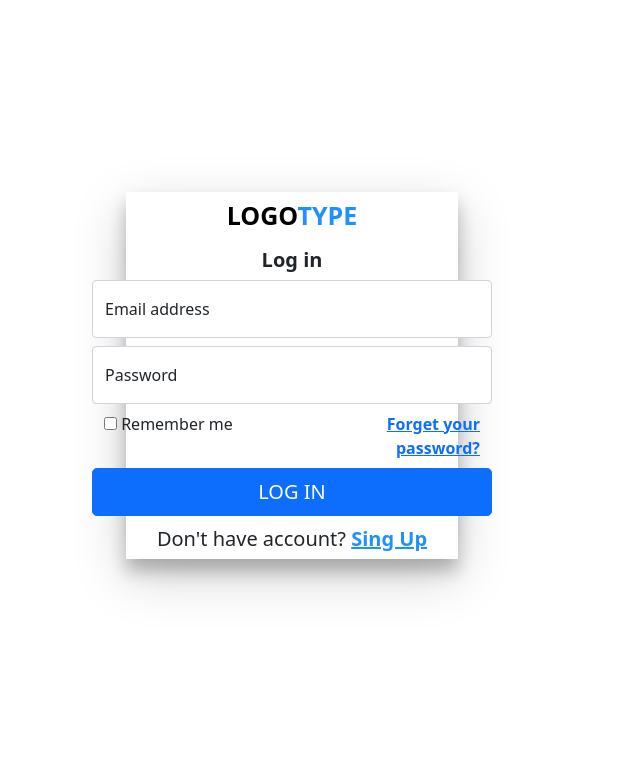
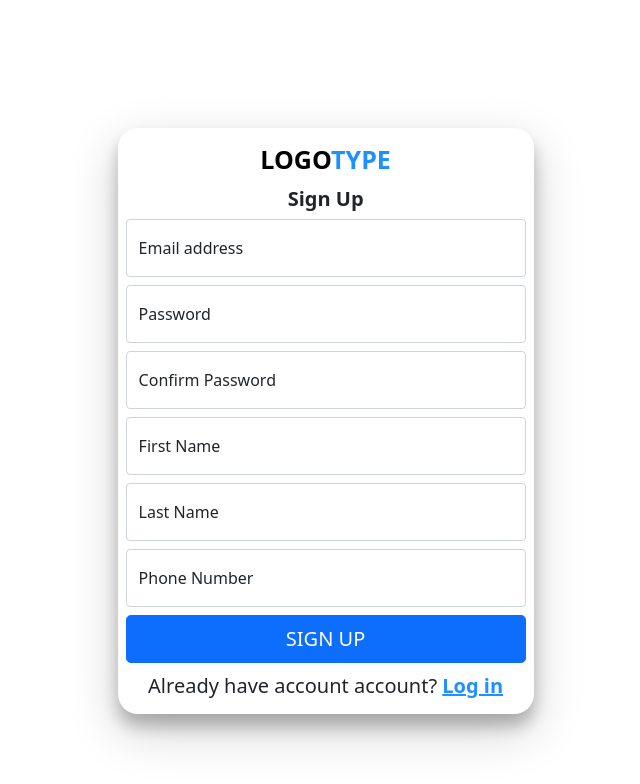
Before and after one commit to IlyaGorbachov7/react-app-questions-portal, a React (Create React App) app: page / in a window 1280 px wide. Shown: the top 784 px of the page, without its empty margins (348-988 px from the left). Built offline with nearby package versions, Linux system fonts and the light colour scheme.

Commit message:
Registration.jsx component

```diff
--- a/src/App.js
+++ b/src/App.js
@@ -1,11 +1,13 @@
 import './compns/styles/Login.css'
 
+import Registration from "./compns/regis_login/Registration";
 import Login from "./compns/regis_login/Login";
 
 function App() {
   return (
       <div >
-        <Login/>
+          {/*<Login/>*/}
+        <Registration/>
       </div>
   );
 }
--- a/src/compns/regis_login/Login.jsx
+++ b/src/compns/regis_login/Login.jsx
@@ -8,7 +8,8 @@ import {login} from "../scripts/Login";
 * */
 const Login = () => {
     return (
-        <div className="centerXY d-flex flex-column align-items-center block-color">
+        <div className="centerXY d-flex flex-column align-items-center">
+            <div className="block-shadow-color block-border-radius p-2">
                 <p className="text-size-bar font-weight-600"><span className="color-text-logo">LOGO</span><span
                     className="color-text-type">TYPE</span></p>
                 <p className="font-weight-600">Log in</p>
@@ -35,8 +36,11 @@ const Login = () => {
                     </div>
                 </div>
                 <button className="btn btn-primary btn-lg block-size mt-lg-2" type="button"
-            onClick={login}>LOG IN</button>
-            <p className="mt-2">Don't have account? <a href="/registration" className="color-text-type font-weight-600">Sing Up</a></p>
+                        onClick={login}>LOG IN
+                </button>
+                <p className="mt-2">Don't have account? <a href="/registration"
+                                                           className="color-text-type font-weight-600">Sing Up</a></p>
+            </div>
         </div>
     );
 };
--- a/src/compns/regis_login/Registration.jsx
+++ b/src/compns/regis_login/Registration.jsx
@@ -0,0 +1,56 @@
+import React from 'react';
+import {login} from "../scripts/Login";
+import '../styles/Registration.css'
+import '../styles/Login.css'
+
+const Registration = () => {
+
+    return (
+        <div className="block-size centerXY d-flex flex-column align-items-center">
+            <div className="block-shadow-color block-border-radius p-2">
+                <p className="text-size-bar font-weight-600"><span className="color-text-logo">LOGO</span><span
+                    className="color-text-type">TYPE</span></p>
+                <p className="font-weight-600">Sign Up</p>
+                <div className="form-floating">
+                    {/*дабавить обработчик*/}
+                    <input type="email" className="block-size form-control" id="inputEmailId"
+                           placeholder="name@example.com"/>
+                    <label htmlFor="inputEmailId">Email address</label>
+                </div>
+                <div className="form-floating mt-2">
+                    {/*дабавить обработчик*/}
+                    <input type="password" className="block-size form-control" id="passwordId0" placeholder="Password"/>
+                    <label htmlFor="passwordId0">Password</label>
+                </div>
+                <div className="form-floating mt-2">
+                    {/*дабавить обработчик*/}
+                    <input type="password" className="block-size form-control" id="passwordId1"
+                           placeholder="Confirm Password"/>
+                    <label htmlFor="passwordId1">Confirm Password</label>
+                </div>
+                <div className="form-floating mt-2">
+                    {/*дабавить обработчик*/}
+                    <input type="text" className="block-size form-control" id="firstNameId" placeholder="First Name"/>
+                    <label htmlFor="firstNameId">First Name</label>
+                </div>
+                <div className="form-floating mt-2">
+                    {/*дабавить обработчик*/}
+                    <input type="text" className="block-size form-control" id="lastNameId" placeholder="Last Name"/>
+                    <label htmlFor="lastNameId">Last Name</label>
+                </div>
+                <div className="form-floating mt-2">
+                    {/*дабавить обработчик*/}
+                    <input type="text" className="block-size form-control" id="phoneNumberId" placeholder="Phone Number"/>
+                    <label htmlFor="lastNameId">Phone Number</label>
+                </div>
+                <button className="btn btn-primary btn-lg block-size mt-lg-2" type="button"
+                        onClick={login}>SIGN UP
+                </button>
+                <p className="mt-2">Already have account account? <a href="/login"
+                                                           className="color-text-type font-weight-600">Log in</a></p>
+            </div>
+        </div>
+    );
+};
+
+export default Registration;
--- a/src/compns/styles/Login.css
+++ b/src/compns/styles/Login.css
@@ -2,21 +2,24 @@ p {
     padding: 0;
     margin: 5px;
     font-size: 20px;
+    text-align: center;
 }
 
 /* Распложение и размеры*/
 .centerXY {
-    margin-top: 15%;
+    margin-top: 10%;
     margin-left: 37%;
     margin-right: 37%;
-
 }
 
+.block-border-radius{
+    border-radius: 20px;
+}
 .block-size {
-    width: 400px;
+    min-width: 400px;
 }
 
-.block-color {
+.block-shadow-color {
     box-shadow: 0 12px 16px 0 rgba(0, 0, 0, 0.24), 0 17px 50px 0 rgba(0, 0, 0, 0.19);
 }
 
```
Also changed, not shown: src/compns/scripts/Registration.js (added), src/compns/styles/Registration.css (added). Lines whose indentation alone changed are shown as unchanged.
